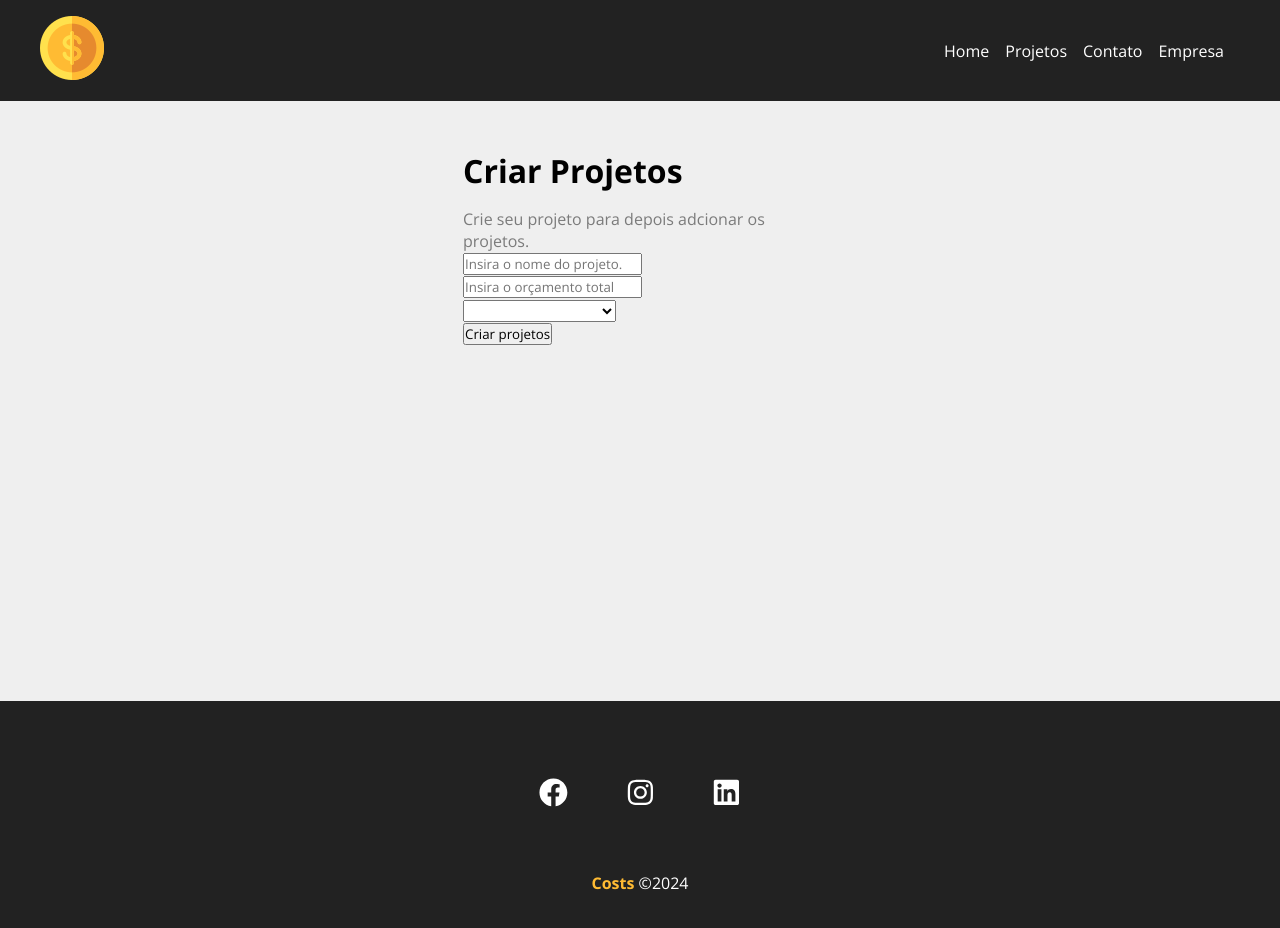
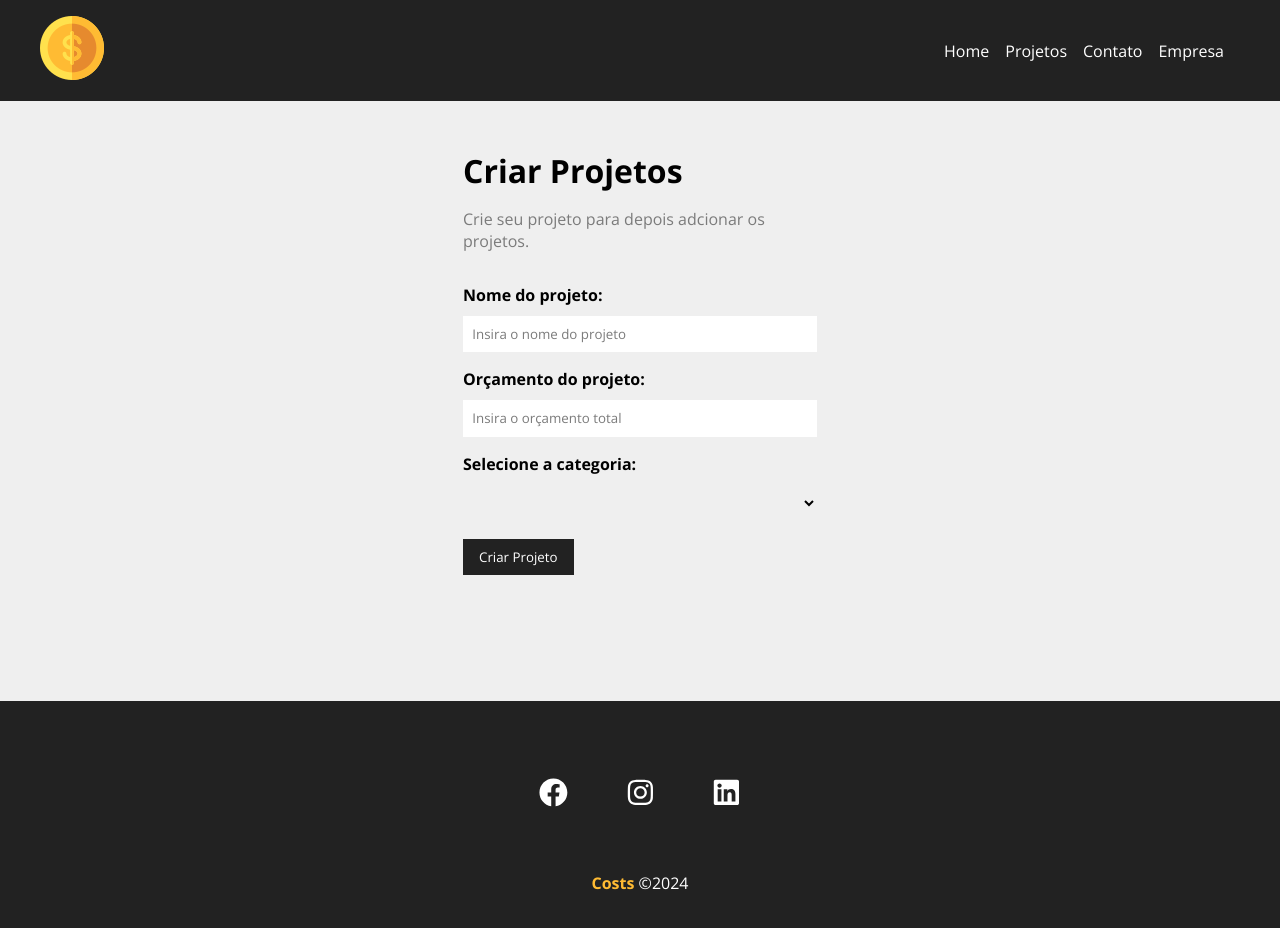
Before and after one commit to Luiz14es/Costs, a React (Create React App) app in the folder costs/: page /newProject in a window 1280 px wide. Shown: the top 928 px of the page. Built offline with nearby package versions, Linux system fonts and the light colour scheme.

Commit message:
form finalizado

```diff
--- /dev/null
+++ b/costs/src/components/form/Input.js
@@ -0,0 +1,17 @@
+import styles from "./Input.module.css";
+
+function Input({type, text, name, placeholder, handleOnChange, value}){
+    return(
+        <div className={styles.form_control}>
+            <label htmlFor={name}>{text}:</label>
+            <input type={type}
+            name={name}
+            id={name}
+            placeholder={placeholder}
+            onChange={handleOnChange}
+            value={value}/>
+        </div>
+    )
+}
+
+export default Input;
--- /dev/null
+++ b/costs/src/components/form/Input.module.css
@@ -0,0 +1,20 @@
+.form_control{
+    display: flex;
+    flex-direction: column;
+    margin-bottom: 1em;
+}
+
+.form_control label{
+    margin-bottom: .6em;
+    font-weight: bold;
+}
+
+.form_control input {
+    padding: .7em;
+    border-radius: 0;
+    border: none;
+}
+
+.form_control input::placeholder{
+    color: #7b7b7b
+}
--- /dev/null
+++ b/costs/src/components/form/Select.js
@@ -0,0 +1,14 @@
+import styles from "./Select.module.css";
+
+function Select({ text, name, options, handleOnChange, value}){
+    return(
+        <div className={styles.form_control}>
+            <label htmlFor={name}>{text}:</label>
+            <select name={name} id={name}>
+                <options>Selecione uma opção</options>
+            </select>
+        </div>
+    )
+}
+
+export default Select;
--- /dev/null
+++ b/costs/src/components/form/Select.module.css
@@ -0,0 +1,16 @@
+.form_control{
+    display: flex;
+    flex-direction: column;
+    margin-bottom: 1em;
+}
+
+.form_control label{
+    margin-bottom: .6em;
+    font-weight: bold;
+}
+
+.form_control select {
+    padding: .7em;
+    border-radius: 0;
+    border: none;
+}
--- /dev/null
+++ b/costs/src/components/form/SubmitButton.js
@@ -0,0 +1,11 @@
+import styles from "./SubmitButton.module.css";
+
+function SubmitButton({ text, }){
+    return(
+        <div>
+           <button className={styles.btn}>{text}</button>
+        </div>
+    )
+}
+
+export default SubmitButton;
--- /dev/null
+++ b/costs/src/components/form/SubmitButton.module.css
@@ -0,0 +1,13 @@
+.btn{
+    background-color: #222;
+    color: #fff;
+    padding: 0.7em 1.2em;
+    text-decoration: none;
+    transition: .5s;
+    cursor: pointer;
+    border: none;
+}
+
+.btn:hover{
+    color: #ffbb33;
+}
--- a/costs/src/components/pages/NewProject.js
+++ b/costs/src/components/pages/NewProject.js
@@ -6,7 +6,7 @@
     <div className={styles.newproject_container}>
       <h1>Criar Projetos</h1>
       <p>Crie seu projeto para depois adcionar os projetos.</p>
-      <ProjectForm />
+      <ProjectForm btnText="Criar Projeto" />
     </div>
   );
 }
--- a/costs/src/components/pages/layout/Navbar.js
+++ b/costs/src/components/pages/layout/Navbar.js
@@ -6,7 +6,7 @@
 
 function NavBar() {
   return (
-    <nav class={styles.navbar}>
+    <nav className={styles.navbar}>
       <Container>
         <Link to="/">
           <img src={logo} alt="Costs" />
--- a/costs/src/components/projects/ProjectForm.js
+++ b/costs/src/components/projects/ProjectForm.js
@@ -1,22 +1,25 @@
-function ProjectsForm(){
+import Input from "../form/Input";
+import Select from "../form/Select";
+import SubmitButton from "../form/SubmitButton";
+
+import styles from "./ProjectForm.module.css"
+
+function ProjectsForm({btnText}){
     return (
-        <form>
-            <div>
-                <input type="text" placeholder="Insira o nome do projeto." />
-            </div>
+        <form className={styles.form}>
+            <Input type="text"
+            text="Nome do projeto"
+            name="name"
+            placeholder="Insira o nome do projeto" />
 
-            <div>
-                <input type="number" placeholder="Insira o orçamento total" />
-            </div>
+            <Input type="number"
+                text="Orçamento do projeto"
+                name="budget"
+                placeholder="Insira o orçamento total" />
 
-            <div>
-                <select name="category_id">
-                    <option disabled>Selecione a categoria</option>
-                </select>
-            </div>
-            <div>
-                <input type="submit" value="Criar projetos"/>
-            </div>
+            <Select name="category_id" text="Selecione a categoria"/>
+
+            <SubmitButton text={btnText} />
         </form>
     )
 }
--- /dev/null
+++ b/costs/src/components/projects/ProjectForm.module.css
@@ -0,0 +1,4 @@
+.form{
+    width: 100%;
+    margin: 2em 0;
+}
```
